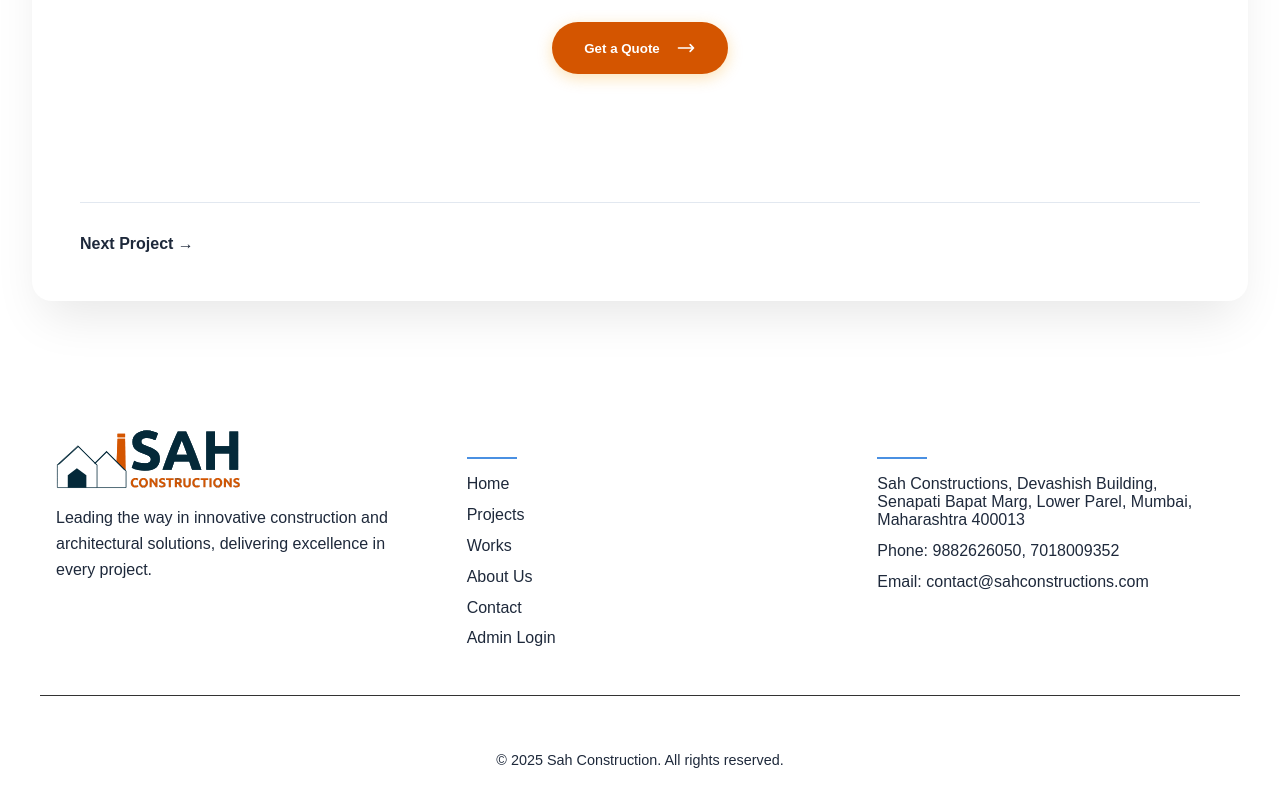
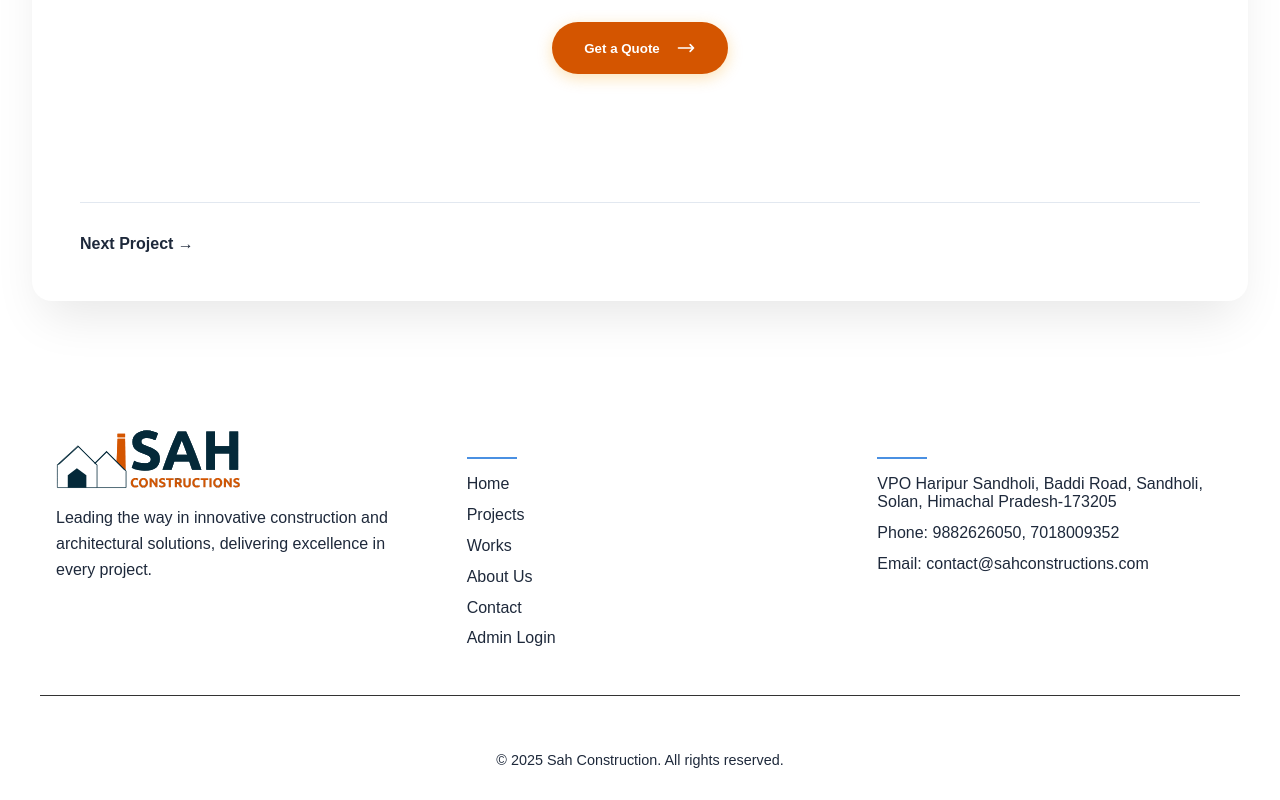
Before and after one commit to abhishek04012005/construction, a Next.js app: page /work/1 in a window 1280 px wide. Shown: the part 1347-2147 px from the top of the page. Built offline with nearby package versions, Linux system fonts and the light colour scheme; no server answers.

Commit message:
Number changed

```diff
--- a/src/components/footer/Footer.tsx
+++ b/src/components/footer/Footer.tsx
@@ -34,7 +34,7 @@ const Footer = () => {
         <div className={styles.footerSection}>
           <h4>Contact Info</h4>
           <div className={styles.contactInfo}>
-            <p>Sah Constructions, Devashish Building, Senapati Bapat Marg, Lower Parel, Mumbai, Maharashtra 400013</p>
+            <p>VPO Haripur Sandholi, Baddi Road, Sandholi, Solan, Himachal Pradesh-173205</p>
             <p>Phone: 9882626050, 7018009352</p>
             <p>Email: contact@sahconstructions.com</p>
           </div>
```
